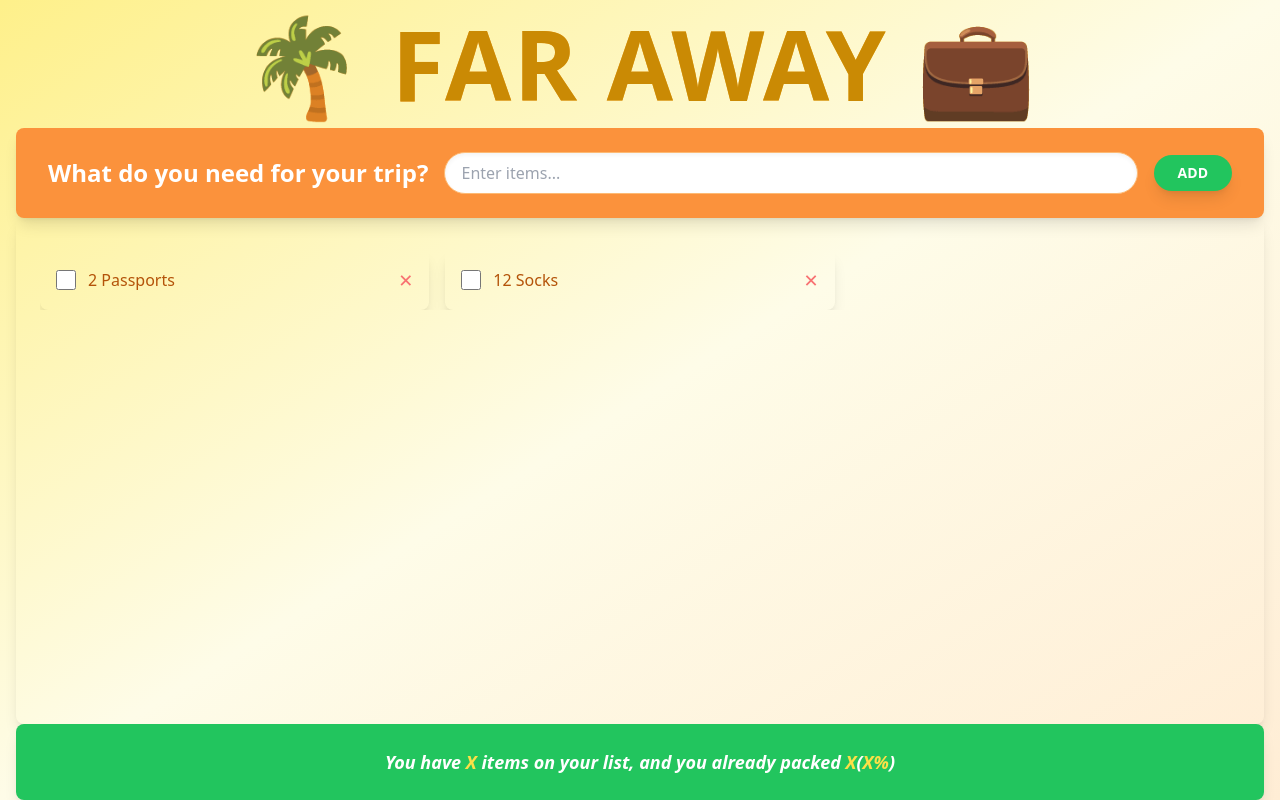
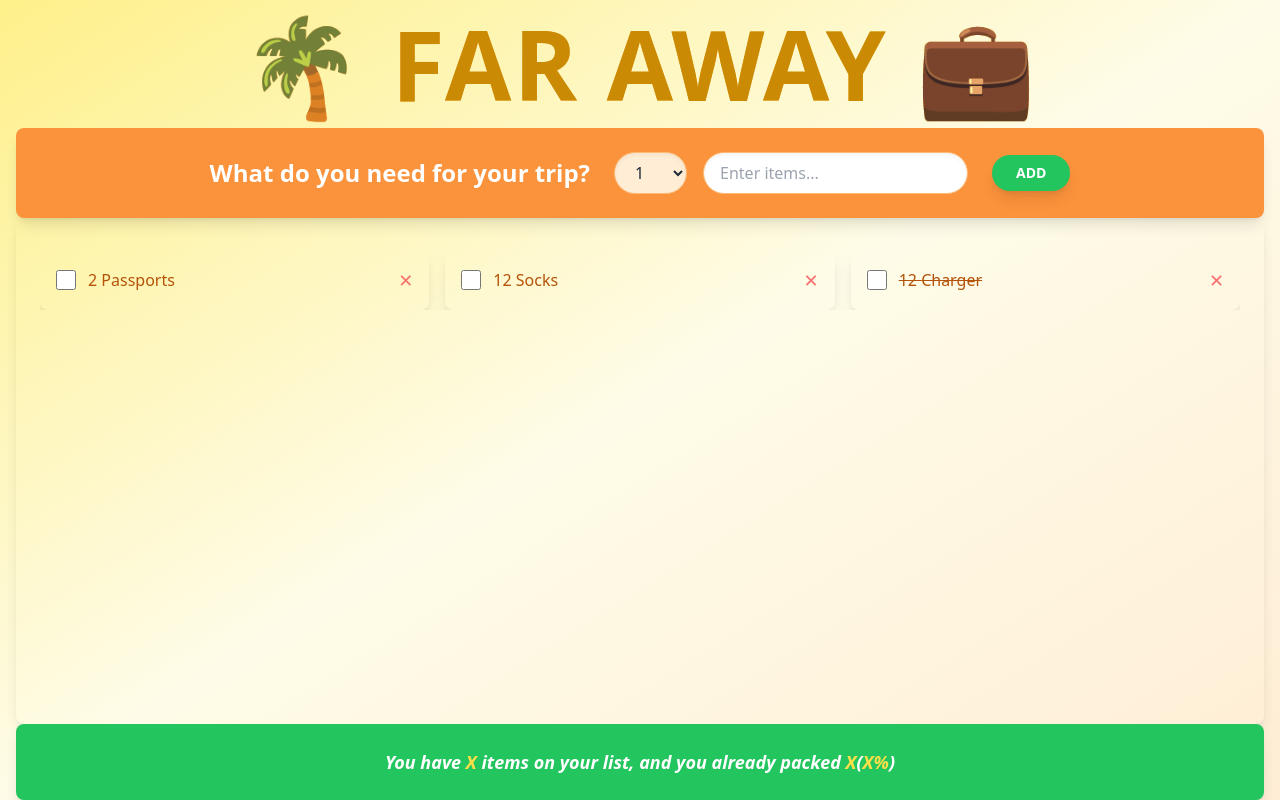
Before and after one commit to mfarhann10/Travel-List, a React (Vite) app: page / in a window 1280 px wide. Built offline with nearby package versions, Linux system fonts and the light colour scheme.

Commit message:
modifiy Form Components & data

```diff
--- a/src/components/Form.jsx
+++ b/src/components/Form.jsx
@@ -1,18 +1,37 @@
 function Form() {
+  function handleSubmit(e) {
+    console.log("submit");
+    e.preventDefault();
+  }
   return (
-    <div className="bg-orange-400 py-6 px-8 flex justify-center items-center gap-4 rounded-lg shadow-lg mx-4">
-      <h3 className="text-xl md:text-2xl text-white font-semibold">
+    <form
+      className="bg-orange-400 py-6 px-8 flex flex-wrap justify-center items-center gap-6 rounded-lg shadow-lg mx-4"
+      onSubmit={handleSubmit}
+    >
+      <h3 className="text-xl md:text-2xl text-white font-semibold text-center w-full md:w-auto">
         What do you need for your trip?
       </h3>
-      <input
-        type="text"
-        placeholder="Enter items..."
-        className="flex-1 px-4 py-2 text-gray-800 rounded-full border border-orange-300 shadow-inner focus:ring-2 focus:ring-orange-500"
-      />
+
+      <div className="flex items-center gap-4 w-full md:w-auto">
+        <select className="px-4 py-2 bg-orange-100 text-gray-800 rounded-full border border-orange-300 shadow-inner focus:ring-2 focus:ring-orange-500">
+          {Array.from({ length: 20 }, (_, i) => i + 1).map((num) => (
+            <option value={num} key={num}>
+              {num}
+            </option>
+          ))}
+        </select>
+
+        <input
+          type="text"
+          placeholder="Enter items..."
+          className="flex-1 px-4 py-2 bg-white text-gray-800 rounded-full border border-orange-300 shadow-inner focus:ring-2 focus:ring-orange-500"
+        />
+      </div>
+
       <button className="px-6 py-2 bg-green-500 text-white font-bold text-sm uppercase rounded-full shadow-lg hover:bg-green-600 transition-all">
         Add
       </button>
-    </div>
+    </form>
   );
 }
 
--- a/src/components/Items.jsx
+++ b/src/components/Items.jsx
@@ -3,7 +3,10 @@
   return (
     <li className="flex items-center justify-between gap-3 bg-brown-800 p-4 rounded-lg shadow-lg">
       <input type="checkbox" className="h-5 w-5 accent-orange-400" />
-      <span className="flex-1 text-amber-700">
+      <span
+        className="flex-1 text-amber-700"
+        style={itemObj.packed ? { textDecoration: "line-through" } : {}}
+      >
         {itemObj.quantity} {itemObj.description}
       </span>
       <button className="text-lg text-red-400 hover:text-red-600 transition-all">
--- a/src/components/PackingList.jsx
+++ b/src/components/PackingList.jsx
@@ -5,8 +5,8 @@
   return (
     <div className="bg-brown-700 text-yellow-100 py-8 px-6 rounded-lg shadow-lg mx-4">
       <ul className="grid grid-cols-1 sm:grid-cols-2 md:grid-cols-3 gap-4 max-h-96 overflow-y-auto">
-        {initialItems.map((item, index) => (
-          <Item key={index} id={item.id} itemObj={item} />
+        {initialItems.map((item) => (
+          <Item key={item.id} itemObj={item} />
         ))}
       </ul>
     </div>
--- a/src/data/initialItems.js
+++ b/src/data/initialItems.js
@@ -1,6 +1,7 @@
 const initialItems = [
   { id: 1, description: "Passports", quantity: 2, packed: false },
   { id: 2, description: "Socks", quantity: 12, packed: false },
+  { id: 3, description: "Charger", quantity: 12, packed: true },
 ];
 
 export default initialItems;
```
